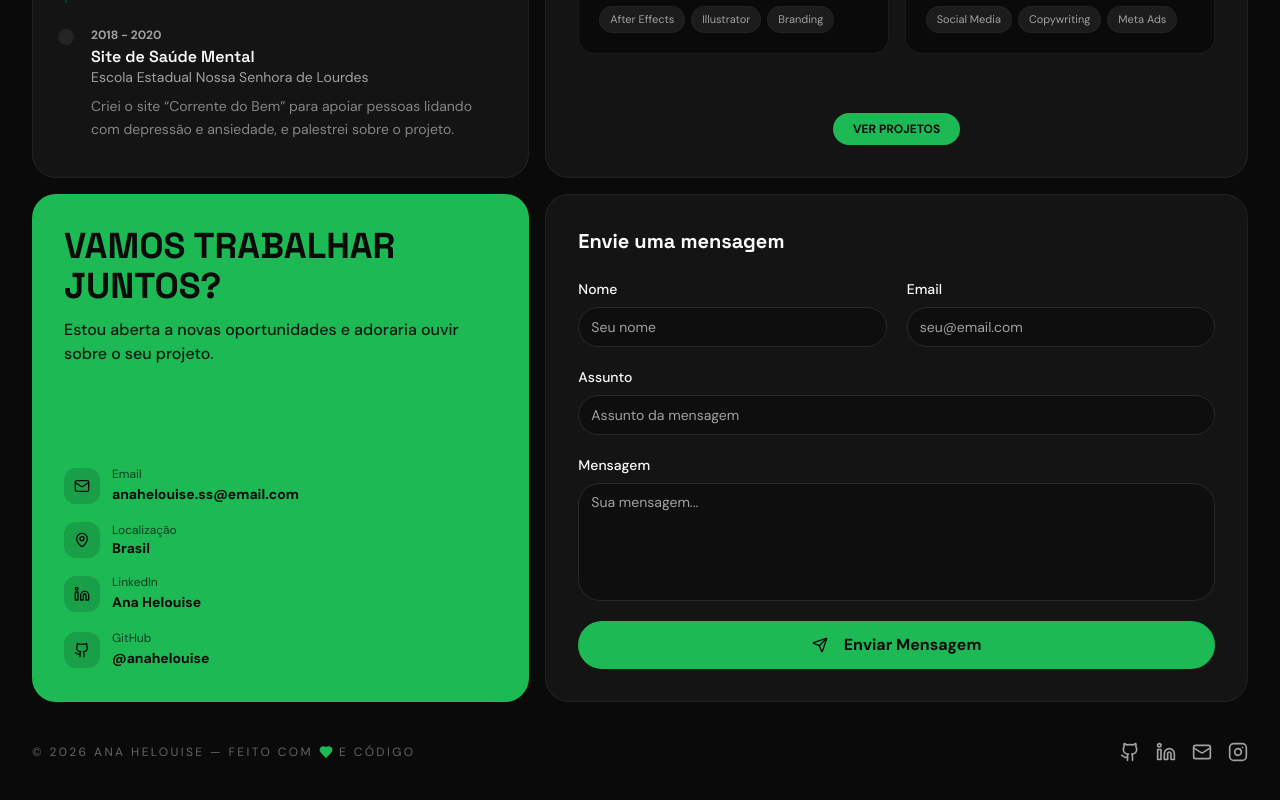
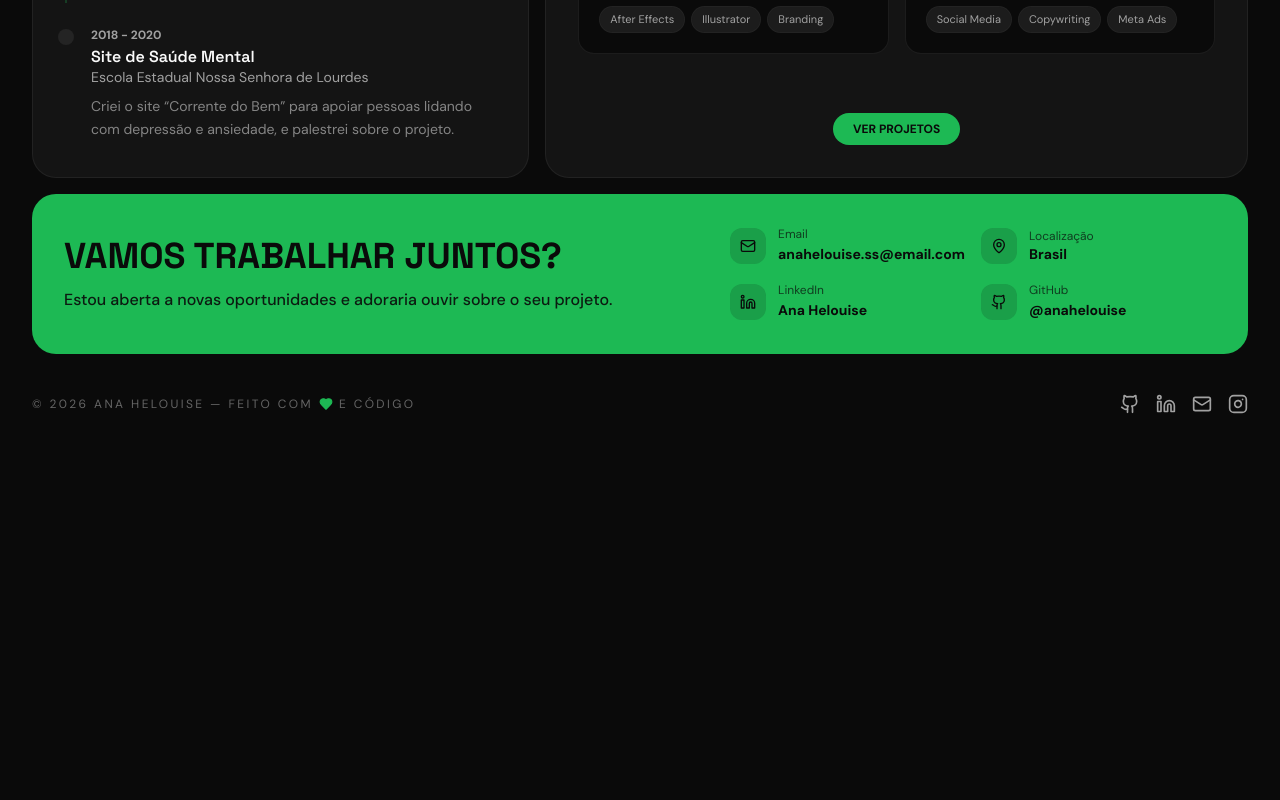
Before and after one commit to developerana/ana-codes-sparkle, a React (Vite) app: page / in a window 1280 px wide. Shown: the part 1580-2380 px from the top of the page. After the commit the page ends 2034 px from the top, so only its background shows below. Built offline with nearby package versions, Linux system fonts and the light colour scheme.

Commit message:
Changes
Co-authored-by: anahelouise <101769601+anahelouise@users.noreply.github.com>

```diff
--- a/src/components/ContactSection.tsx
+++ b/src/components/ContactSection.tsx
@@ -1,10 +1,5 @@
 import { motion } from "framer-motion";
-import { useState } from "react";
-import { Mail, MapPin, Send, Linkedin, Github } from "lucide-react";
-import { Button } from "@/components/ui/button";
-import { Input } from "@/components/ui/input";
-import { Textarea } from "@/components/ui/textarea";
-import { useToast } from "@/hooks/use-toast";
+import { Mail, MapPin, Linkedin, Github } from "lucide-react";
 
 const contactInfo = [
   {
@@ -29,21 +24,6 @@ const contactInfo = [
 ];
 
 export const ContactSection = () => {
-  const { toast } = useToast();
-  const [isSubmitting, setIsSubmitting] = useState(false);
-
-  const handleSubmit = async (e: React.FormEvent<HTMLFormElement>) => {
-    e.preventDefault();
-    setIsSubmitting(true);
-    await new Promise((resolve) => setTimeout(resolve, 1000));
-    toast({
-      title: "Mensagem enviada!",
-      description: "Obrigada pelo contato. Responderei em breve!",
-    });
-    setIsSubmitting(false);
-    (e.target as HTMLFormElement).reset();
-  };
-
   return (
     <>
       <motion.section
@@ -52,7 +32,7 @@ export const ContactSection = () => {
         whileInView={{ opacity: 1, y: 0 }}
         viewport={{ once: true, margin: "-60px" }}
         transition={{ duration: 0.5 }}
-        className="md:col-span-5 rounded-3xl bg-primary text-primary-foreground p-8 flex flex-col justify-between gap-8"
+        className="md:col-span-12 rounded-3xl bg-primary text-primary-foreground p-8 flex flex-col md:flex-row md:items-center justify-between gap-8"
       >
         <div>
           <h2 className="font-heading text-3xl md:text-4xl font-bold leading-tight">
@@ -64,7 +44,7 @@ export const ContactSection = () => {
           </p>
         </div>
 
-        <div className="space-y-4">
+        <div className="grid sm:grid-cols-2 gap-4 md:min-w-[380px]">
           {contactInfo.map((info) => (
             <div key={info.label} className="flex items-center gap-3">
               <div className="w-9 h-9 rounded-xl bg-background/15 flex items-center justify-center">
@@ -90,78 +70,6 @@ export const ContactSection = () => {
         </div>
       </motion.section>
 
-      <motion.div
-        initial={{ opacity: 0, y: 20 }}
-        whileInView={{ opacity: 1, y: 0 }}
-        viewport={{ once: true, margin: "-60px" }}
-        transition={{ duration: 0.5, delay: 0.1 }}
-        className="md:col-span-7 bento p-6 lg:p-8"
-      >
-        <h3 className="font-heading font-bold text-xl mb-6">
-          Envie uma mensagem
-        </h3>
-        <form onSubmit={handleSubmit} className="space-y-5">
-          <div className="grid sm:grid-cols-2 gap-5">
-            <div>
-              <label htmlFor="name" className="block text-sm font-medium mb-2">
-                Nome
-              </label>
-              <Input id="name" name="name" placeholder="Seu nome" required className="bg-background/60" />
-            </div>
-            <div>
-              <label htmlFor="email" className="block text-sm font-medium mb-2">
-                Email
-              </label>
-              <Input
-                id="email"
-                name="email"
-                type="email"
-                placeholder="seu@email.com"
-                required
-                className="bg-background/60"
-              />
-            </div>
-          </div>
-
-          <div>
-            <label htmlFor="subject" className="block text-sm font-medium mb-2">
-              Assunto
-            </label>
-            <Input
-              id="subject"
-              name="subject"
-              placeholder="Assunto da mensagem"
-              required
-              className="bg-background/60"
-            />
-          </div>
-
-          <div>
-            <label htmlFor="message" className="block text-sm font-medium mb-2">
-              Mensagem
-            </label>
-            <Textarea
-              id="message"
-              name="message"
-              placeholder="Sua mensagem..."
-              rows={5}
-              required
-              className="bg-background/60 resize-none"
-            />
-          </div>
-
-          <Button type="submit" variant="hero" size="lg" className="w-full" disabled={isSubmitting}>
-            {isSubmitting ? (
-              "Enviando..."
-            ) : (
-              <>
-                <Send className="w-5 h-5 mr-2" />
-                Enviar Mensagem
-              </>
-            )}
-          </Button>
-        </form>
-      </motion.div>
     </>
   );
 };
```
